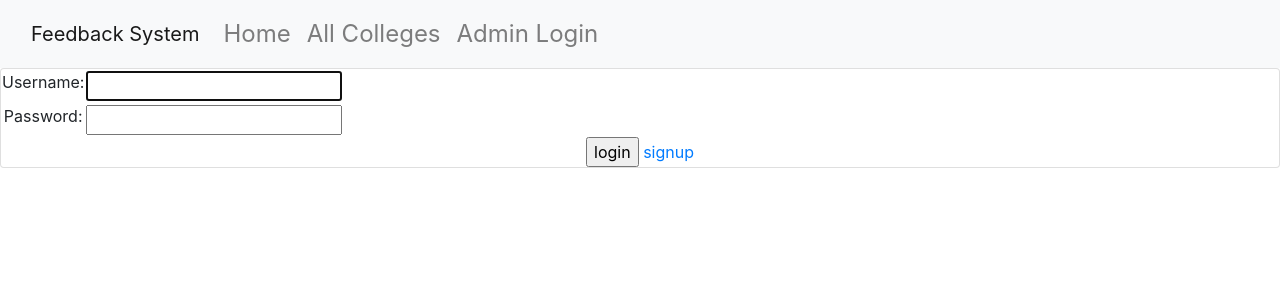
After one commit to Rohith-C100/sih, a Django app: page /accounts/login/ in a window 1280 px wide. The commit adds this page. Shown: the top 300 px of the page. Run offline with Django 3.2, Linux system fonts and the light colour scheme; some libraries are stand-ins or nearby versions.

Commit message:
with login and singnup

```diff
--- a/catalog/models.py
+++ b/catalog/models.py
@@ -1,9 +1,6 @@
 from django.db import models
 from django.urls import reverse
 import uuid
-
-
-
 
 class Lecturer(models.Model):
     name=models.CharField(max_length=100)
--- a/catalog/templates/base_generic.html
+++ b/catalog/templates/base_generic.html
@@ -17,6 +17,10 @@
           <ul class="navbar-nav mr-auto">
             <li class="nav-item"><a class="nav-link" href="{% url 'index' %}">Home</a></li>
             <li class="nav-item"><a class="nav-link" href="{% url 'colleges' %}">All Colleges</a></li>
+            <li class="nav-item"><a class="nav-link" href="http://localhost:8000/admin/">Admin Login</a></li>
+            {% if user.is_authenticated %}
+            <li class="nav-item"><a class="nav-link" href="{% url 'logout' %}?next={{request.path}}">LogOut</a></li>
+            {% endif %}
           </ul>
     </div>
   </nav>
--- a/catalog/templates/index.html
+++ b/catalog/templates/index.html
@@ -2,7 +2,7 @@
 
 {% block content %}
 <div class="card-body">
-  <h5 class="card-title">Feedback System Home</h5>
+  <h5 class="card-title">Feedback System Home page</h5>
   <p>Welcome to Portal, a website developed by <em>Team Code Brigade</em>!</p>
   <p>The Portal currently has the following record counts:</p>
   <ul class="list-group">
--- /dev/null
+++ b/catalog/templates/registration/login.html
@@ -0,0 +1,38 @@
+{% extends "base_generic.html" %}
+
+{% block content %}
+
+  {% if form.errors %}
+    <p>Your username and password didn't match. Please try again.</p>
+  {% endif %}
+
+  {% if next %}
+    {% if user.is_authenticated %}
+      <p>Your account doesn't have access to this page. To proceed,
+      please login with an account that has access.</p>
+    {% else %}
+      <p>Please login to see this page.</p>
+    {% endif %}
+  {% endif %}
+
+  <form method="post" action="{% url 'login' %}">
+    {% csrf_token %}
+    <table>
+      <tr>
+        <td>{{ form.username.label_tag }}</td>
+        <td>{{ form.username }}</td>
+      </tr>
+      <tr>
+        <td>{{ form.password.label_tag }}</td>
+        <td>{{ form.password }}</td>
+      </tr>
+    </table>
+    <input type="submit" value="login" />
+    <a href="{% url 'signup' %}" >signup</a>
+    <input type="hidden" name="next" value="{{ next }}" />
+  </form>
+<!--
+  {# Assumes you setup the password_reset view in your URLconf #}
+  <p><a href="{% url 'password_reset' %}">Lost password?</a></p> -->
+
+{% endblock %}
--- /dev/null
+++ b/catalog/templates/registration/logout.html
@@ -0,0 +1,6 @@
+{% extends "base_generic.html" %}
+
+{% block content %}
+  <p>Logged out!</p>
+  <a href="{% url 'index'%}">Click here to login again.</a>
+{% endblock %}
--- a/catalog/urls.py
+++ b/catalog/urls.py
@@ -3,9 +3,11 @@ from . import views
 
 urlpatterns = [
     path('',views.index,name='index'),
+    path('signup', views.signup, name='signup'),
     path('lecturer/<int:pk>', views.LecturerDetailView.as_view(), name='lecturer-detail'),
     path('colleges/',views.CollegeListView.as_view(),name='colleges'),
     path('college/<int:pk>',views.CollegeDetailView.as_view(),name='college-detail')
+
 ]
 
 
--- a/locallibrary/settings.py
+++ b/locallibrary/settings.py
@@ -56,7 +56,7 @@ ROOT_URLCONF = 'locallibrary.urls'
 TEMPLATES = [
     {
         'BACKEND': 'django.template.backends.django.DjangoTemplates',
-        'DIRS': [],
+        'DIRS': [os.path.join(BASE_DIR, 'templates')],
         'APP_DIRS': True,
         'OPTIONS': {
             'context_processors': [
@@ -125,3 +125,4 @@ STATIC_URL = '/static/'
 # https://docs.djangoproject.com/en/3.2/ref/settings/#default-auto-field
 
 DEFAULT_AUTO_FIELD = 'django.db.models.BigAutoField'
+LOGIN_REDIRECTION_URL='/'
--- a/locallibrary/urls.py
+++ b/locallibrary/urls.py
@@ -23,5 +23,6 @@ from django.conf import settings
 urlpatterns = [
     path('admin/', admin.site.urls),
     path('catalog/', include('catalog.urls')),
+    path('accounts/', include('django.contrib.auth.urls')),
     path('', RedirectView.as_view(url='catalog/')),
 ] + static(settings.STATIC_URL, document_root=settings.STATIC_ROOT)
```
Also changed, not shown: catalog/forms.py (+21 -0 lines), catalog/templates/signup.html (added, +10 -0 lines), catalog/views.py (+40 -1 lines), db.sqlite3.
